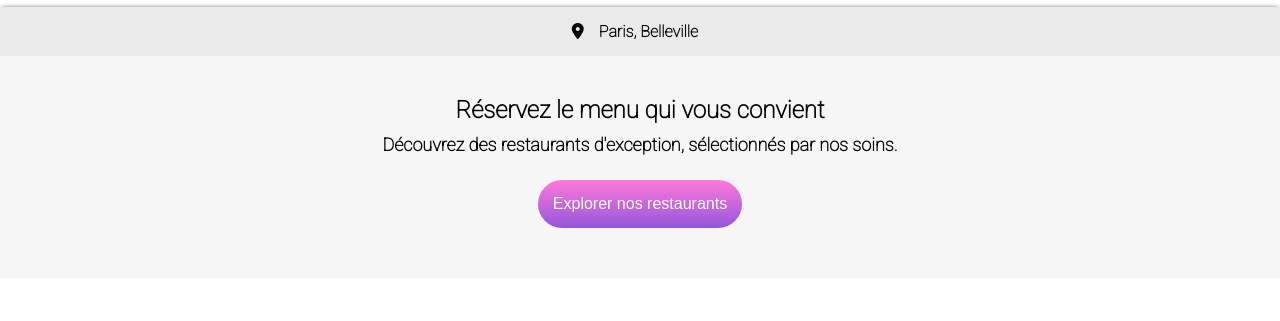
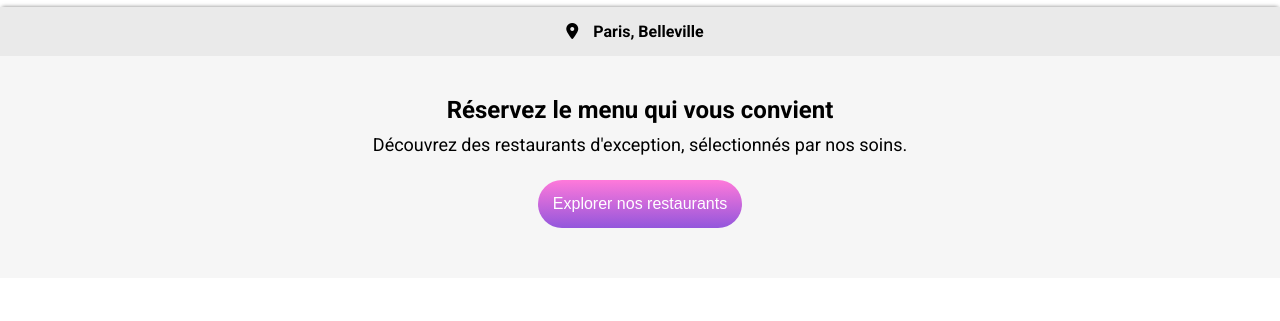
Before and after one commit to Giabilan/Ohmyfood-Giabilan, a plain HTML site: page index.html in a window 1280 px wide. Shown: the part 48-369 px from the top of the page. Drawn offline with Linux system fonts and the light colour scheme; a web font is replaced by a local one.

Commit message:
import url

```diff
--- a/css/home.css
+++ b/css/home.css
@@ -10,10 +10,9 @@
 }
 
 .section-home .home .title h1 {
-    color: var(--black);
     font-size: 24px;
     text-align: center;
-    font-weight: 900;
+      font-weight: 700;
 }
 
 .section-home .home .subtitle {
@@ -21,7 +20,6 @@
     font-size: 18px;
     margin: 10px 40px 0 40px;
     text-align: center;
-    font-weight: 600;
 }
 
 .section-home .home .text-button {
--- a/css/style.css
+++ b/css/style.css
@@ -1,4 +1,6 @@
 /* GENERAL */
+@import url('https://fonts.googleapis.com/css2?family=Roboto:wght@400;700;900&display=swap');
+
 :root {
   --main: #9356DC;
   --second: #FF79DA;
--- a/index.html
+++ b/index.html
@@ -20,13 +20,9 @@
       crossorigin="anonymous"
       referrerpolicy="no-referrer"
     >
-    <!-- FONTS LOGO AND TITLE -->
+    <!-- FONTS LOGO -->
     <link href="https://fonts.googleapis.com/css2?family=Shrikhand&display=swap" rel="stylesheet">
-
-    <link rel="preconnect" href="https://fonts.googleapis.com">
-    <link rel="preconnect" href="https://fonts.gstatic.com" crossorigin>
-    <!-- FONTS TEXT -->
-    <link href="https://fonts.googleapis.com/css2?family=Roboto:wght@100&display=swap" rel="stylesheet">
+    <!-- <link href="https://fonts.googleapis.com/css2?family=Roboto:wght@100&display=swap" rel="stylesheet"> -->
     <title>ohmyfood</title>
 </head>
 <body>
```
